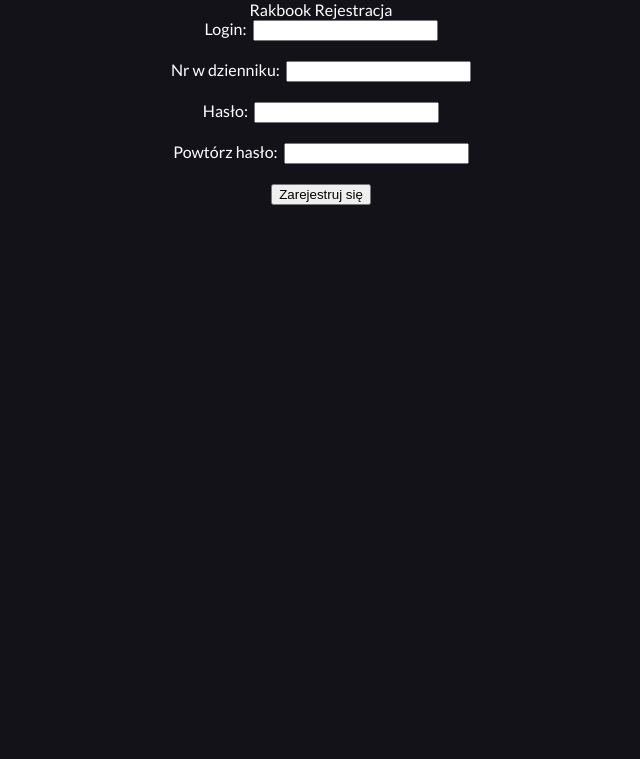
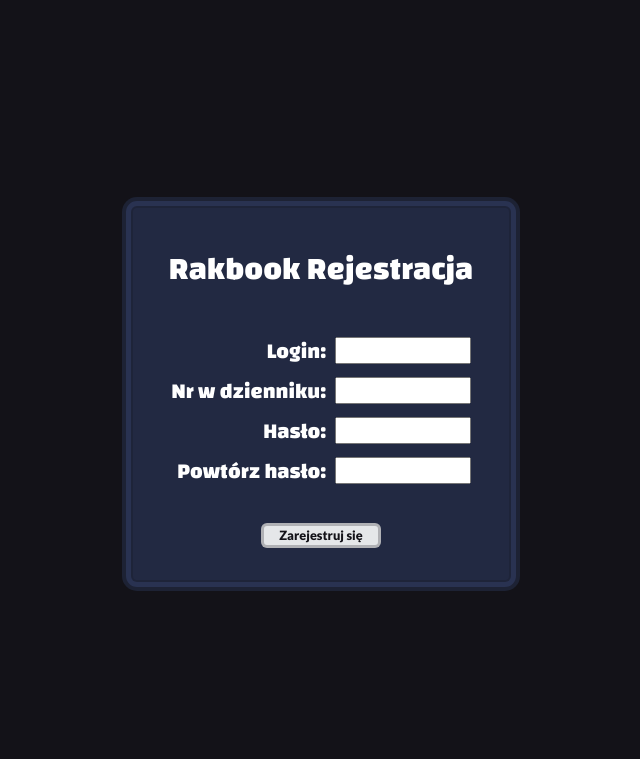
Before and after one commit to Rakbook/rakbook, a PHP site: page /register.php in a window 1280 px wide. Shown: the top 759 px of the page, without its empty margins (319-959 px from the left). Run offline with PHP 8.4, Linux system fonts and the light colour scheme.

Commit message:
Updating some potentially high traffic forms
Updating the appearance of some potentially high traffic forms in next weeks: login, registration, passchange, while hopefully not breaking their functionality...

Also some fixes to administration panel regarding new users register requests showing incorrectly

```diff
--- a/www/register.php
+++ b/www/register.php
@@ -15,7 +15,6 @@ if(isset($_POST['wyslanoformularz'])
 	$passtoshort=false;
 	$passdontmatch=false;
 	$registrationsuccess=true;
-
 
 	require_once('dbutils.php');
 
@@ -93,28 +92,55 @@ if(isset($_POST['wyslanoformularz'])
 <html>
 <head>
   <?php require('standardHead.php'); ?>
+	<link rel="stylesheet" type="text/css" href="style2.css">
+	<script src="https://ajax.googleapis.com/ajax/libs/jquery/3.4.1/jquery.min.js"></script>
 </head>
 <body>
-  <div class="Container">
-
-    <div class="Content">
-      <div class="Headline">Rakbook Rejestracja</div>
-        <form action="" method="post" autocomplete="off">
-        Login: &nbsp;<input type="text"  name="username" value="<?php if(isset($_POST['username'])) echo($_POST['username']); ?>"/><br>
-            <?php 	if(isset($usernametaken)&&$usernametaken){ echo(" Ta nazwa użytkownika jest zajęta "); }
-					if(isset($usernametoshort)&&$usernametoshort){ echo(" Nazwa musi zawierać od ".$minusernamelength." do ".$maxusernamelength." znaków"); }
-					?><br>
-        Nr w dzienniku: &nbsp;<input type="number" name="nrdziennik" value="<?php if(isset($dzienniknum)) echo($dzienniknum); ?>"/><br>
-            <?php 	if(isset($nrwdziennikutaken)&&$nrwdziennikutaken){ echo(" Ten numer w dzienniku jest zajęty "); }
-					if(isset($nrwdziennikunotvalid)&&$nrwdziennikunotvalid){ echo(" Numer w dzienniku musi być liczbą w zakresie od 1 do ".$maxdzienniknum); }
-					?><br>
-        Hasło: &nbsp;<input type="password" name="password"/><br>
-        <?php 	if(isset($passtoshort)&&$passtoshort){ echo(" Hasło musi mieć co najmniej ".$minpasslength." znaków"); } ?><br>
-        Powtórz hasło: &nbsp;<input type="password" name="repeatpassword"/><br>
-        <?php 	if(isset($passdontmatch)&&$passdontmatch){ echo(" Hasła są różne"); } ?><br>
-        <input class="loginbutton" type="submit" name="wyslanoformularz" value="Zarejestruj się"/>
-        </form>
-    </div>
+  <div class="container">
+		<div class="alertbox">
+		<?php
+			if(isset($usernametaken)&&$usernametaken){
+				echo(" Ta nazwa użytkownika jest zajęta "); echo '<br/>';
+			}
+			if(isset($usernametoshort)&&$usernametoshort){
+				echo(" Nazwa musi zawierać od ".$minusernamelength." do ".$maxusernamelength." znaków"); echo '<br/>';
+			}
+			if(isset($nrwdziennikutaken)&&$nrwdziennikutaken){
+				echo(" Ten numer w dzienniku jest zajęty "); echo '<br/>';
+			}
+			if(isset($nrwdziennikunotvalid)&&$nrwdziennikunotvalid){
+				echo(" Numer w dzienniku musi być liczbą w zakresie od 1 do ".$maxdzienniknum); echo '<br/>';
+			}
+			if(isset($passtoshort)&&$passtoshort){
+				echo(" Hasło musi mieć co najmniej ".$minpasslength." znaków"); echo '<br/>';
+			}
+			if(isset($passdontmatch)&&$passdontmatch){
+				 echo(" Hasła są różne"); echo '<br/>';
+			}
+		?>
+	</div>
+    <form action="" method="post" autocomplete="off" class="register">
+			<div class="registerBackground">
+				<div class="login-welcome" style="font-size: 4vh;">Rakbook Rejestracja</div>
+				<div>
+					<div class="login-username">Login: &nbsp; <input style="width: 10vw;"type="text" name="username" value="<?php if(isset($_POST['username'])) echo($_POST['username']); ?>"/></div>
+					<div class="login-username">Nr w dzienniku: &nbsp;<input style="width: 10vw;" type="number" name="nrdziennik" value="<?php if(isset($dzienniknum)) echo($dzienniknum); ?>"/></div>
+					<div class="login-username">Hasło: &nbsp;<input style="width: 10vw;" type="password" name="password"/></div>
+					<div class="login-username">Powtórz hasło: &nbsp;<input style="width: 10vw;" type="password" name="repeatpassword"/></div>
+				</div>
+      	<input class="submit" type="submit" name="wyslanoformularz" value="Zarejestruj się"/>
+			</div>
+		</form>
   </div>
+	<script type="text/javascript">
+		$(document).ready(function() {
+			setTimeout(function () {
+				let viewheight = $(window).height();
+				let viewwidth = $(window).width();
+				let viewport = document.querySelector("meta[name=viewport]");
+				viewport.setAttribute("content", "height=" + viewheight + ", width=" + viewwidth + ", initial-scale=1.0");
+			}, 300);
+		});
+	</script>
 </body>
 </html>
--- a/www/style2.css
+++ b/www/style2.css
@@ -20,16 +20,17 @@ a {
   width: 15vh;
   height: 3.2vh;
 
-  font-family: Arial;
+  font-family: 'Lato', sans-serif;
   font-weight: bold;
   font-size: 1.6vh;
   color: #131218;
 
-  border: 2px solid grey;
-  border-radius: 8px;
-
   cursor: pointer;
   transition-duration: 0.4s;
+
+  background-color: #E5E7E9;
+  border: 3px solid rgba(19, 18, 24, 0.25);
+  border-radius: 6px;
 }
 .submit:hover {
   background-color: #555555;
@@ -55,27 +56,77 @@ a {
 
   font-size: 10vh;
   font-weight: bold;
+  font-family: 'Changa', sans-serif;
 }
 
 .login {
+  display: flex;
   grid-area: login;
   place-self: stretch center;
+  background-color: #293251;
+  border: 4px solid rgba(19, 18, 24, 0.5);
+  border-radius: 15px;
+}
 
+.loginBackground {
+  align-self: stretch;
   display: grid;
-  grid-template-rows: 30fr 13fr 13fr 10fr 10fr 15fr 15fr;
+  grid-template-rows: 25fr 10fr 10fr 10fr 10fr 15fr 10fr;
   grid-template-columns: 1fr;
   grid-row-gap: 5px;
   place-items: center;
-
   width: 47vh;
-  background-color: #293251;
-  border: 2px solid white;
-  border-radius: 15px;
   font-size: 2.7vh;
+  background: rgba(19, 18, 24, 0.25);
+  border: 2px solid rgba(19, 18, 24, 0.2);
+  border-radius: 6px;
+  margin: 5px;
 }
 
+.register {
+  grid-area: login;
+  place-self: stretch center;
+  display: flex;
+  background-color: #293251;
+  border: 4px solid rgba(19, 18, 24, 0.5);
+  border-radius: 15px;
+}
+
+.registerBackground {
+  align-self: stretch;
+  display: flex;
+  flex-direction: column;
+  align-items: center;
+  justify-content: space-evenly;
+  width: 47vh;
+  font-size: 2.7vh;
+  background: rgba(19, 18, 24, 0.25);
+  border: 2px solid rgba(19, 18, 24, 0.2);
+  border-radius: 6px;
+  margin: 5px;
+}
+
+.alertbox{
+  grid-area: header;
+  display: flex;
+  align-items: center;
+  justify-content: center;
+  font-size: 20px;
+}
 .login-sign-up {
   font-size: 2vh;
+}
+
+.login-remember {
+  display: flex;
+  align-items: center;
+}
+
+.login-welcome, .login-password, .login-username{
+  font-family: 'Changa', sans-serif;
+  display: flex;
+  justify-content: flex-end;
+  align-items: center;
 }
 
 .info {
```
Also changed, not shown: www/changepass.php (+31 -31 lines), www/index.php (+14 -60 lines), www/panel.php (+23 -49 lines), www/registrationsuccess.php (+7 -13 lines).
